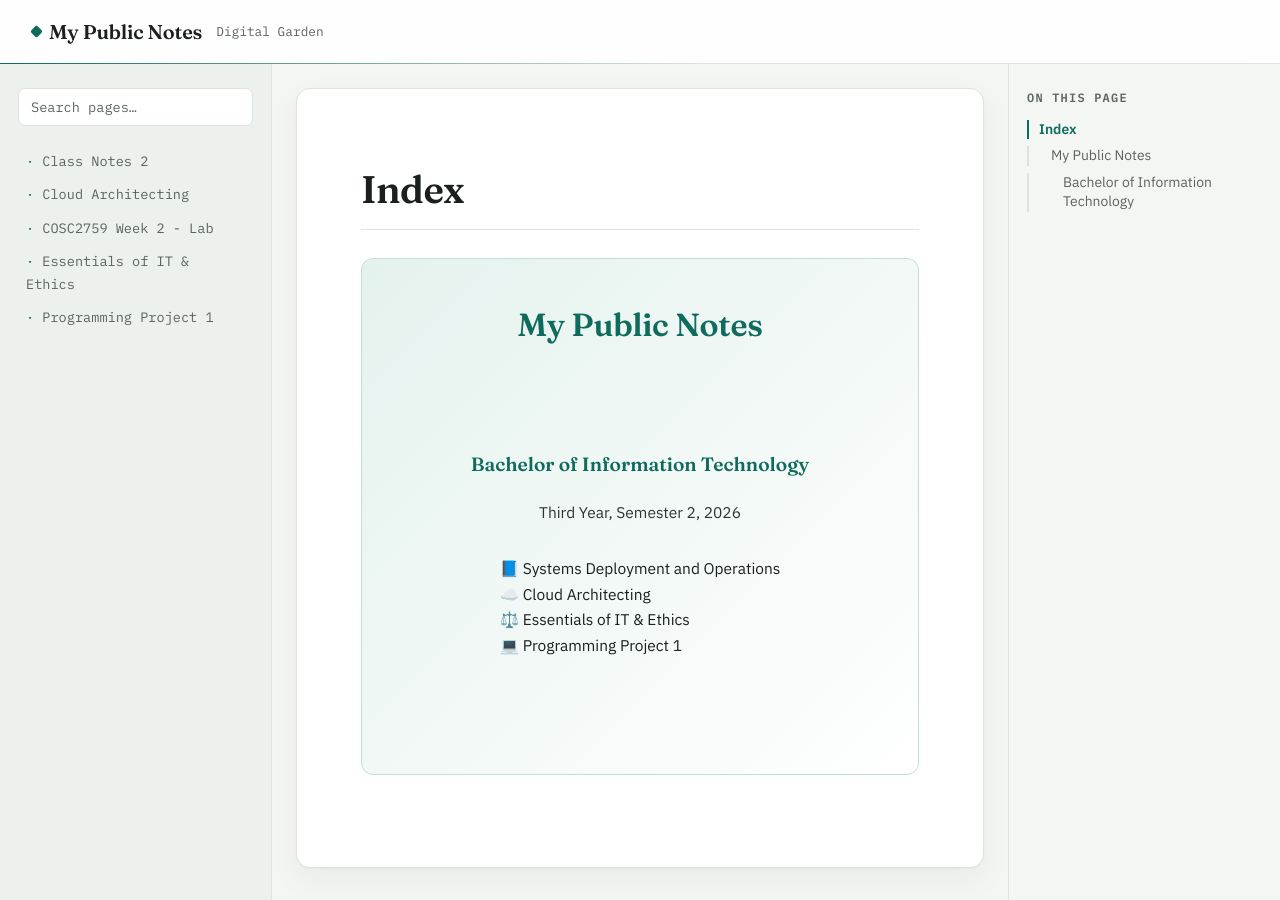
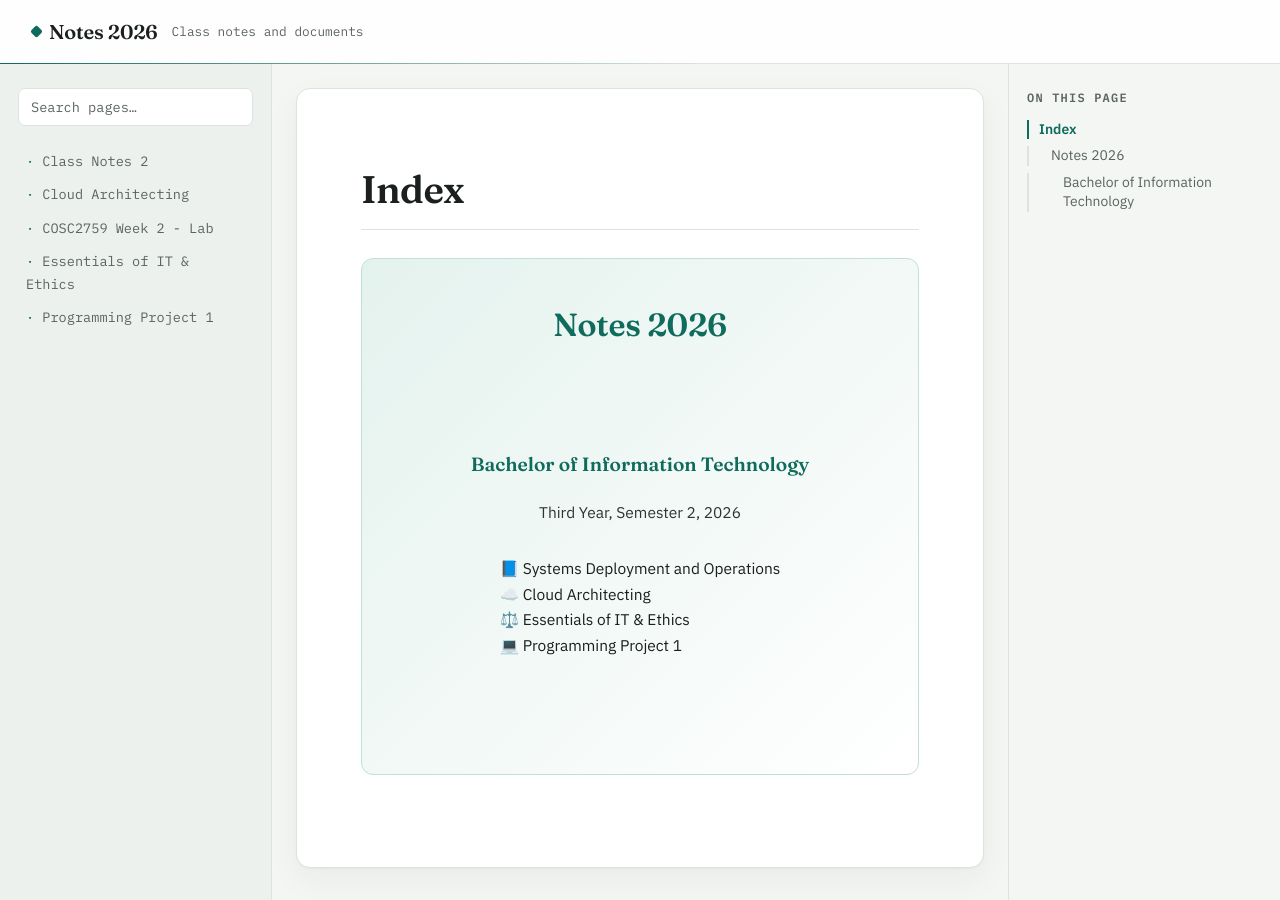
Before and after one commit to RajLogic/Notes-2026, a Jekyll site: the page built from index.md, in a window 1280 px wide. Built offline with Jekyll 4.4.1, drawn with Linux system fonts in a browser that asks for light colours.

Commit message:
Publish [2026-07-29 23:25]: +0 ~1 -0
Detailed Site Changes:

Modified:
  - _config.yml

```diff
--- a/_config.yml
+++ b/_config.yml
@@ -1,6 +1,6 @@
-title: "My Public Notes"
-subtitle: "Digital Garden"
-description: "A digital garden compiled directly from my Obsidian vault."
+title: "Notes 2026"
+subtitle: "Class notes and documents"
+description: "Class notes and documents "
 github_repo: "RajLogic/Notes-2026"
 publish_tag: "#public"
 markdown: kramdown
```
